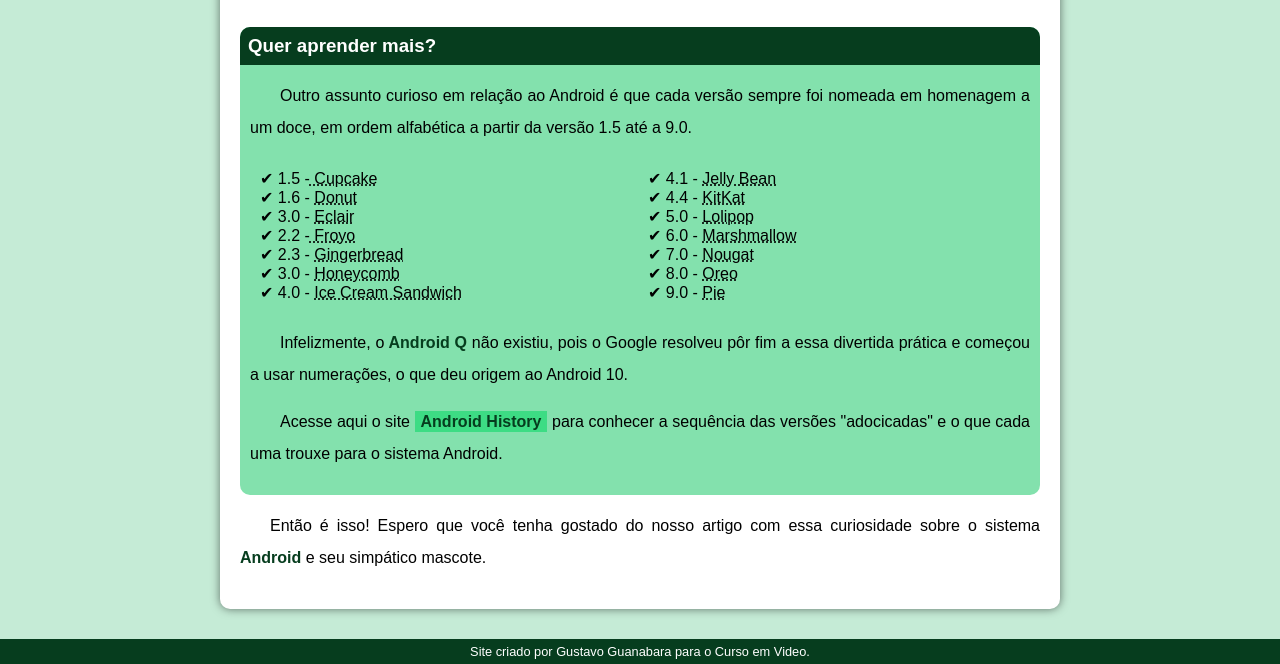
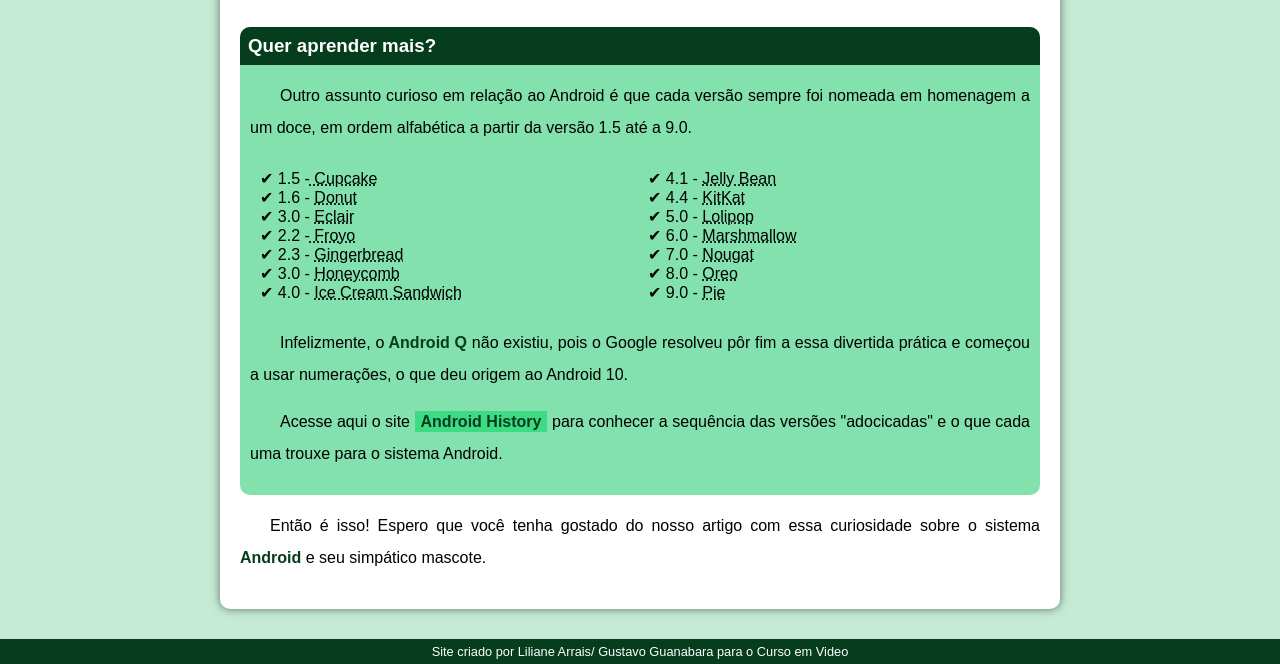
Before and after one commit to Lilianearrais/projeto-android, a plain HTML site: page index.html in a window 1280 px wide. Shown: the part 2276-2940 px from the top of the page. Drawn offline with Linux system fonts and the light colour scheme; a web font is replaced by a local one.

Commit message:
mudanca no footer

```diff
--- a/index.html
+++ b/index.html
@@ -90,7 +90,7 @@
 
     </main>
     <footer>
-        <p>Site criado por Gustavo Guanabara para o Curso em Video.</p>
+        <p>Site criado por Liliane Arrais/ Gustavo Guanabara para o Curso em Video</p>
 
     </footer>
 
```
